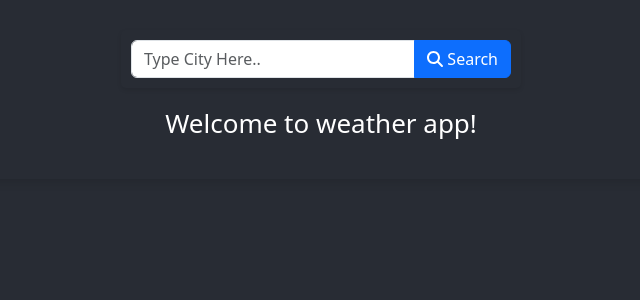
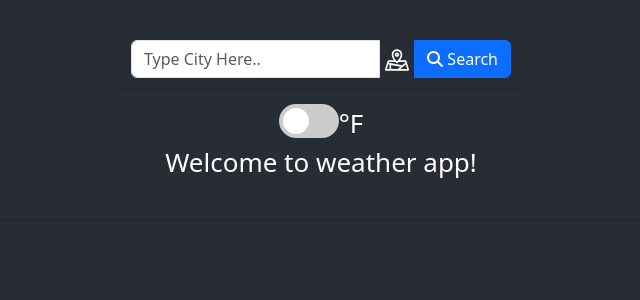
Before and after one commit to garihc23/weather-app, a React (Create React App) app: page / in a window 1280 px wide. Shown: the top 300 px of the page, without its empty margins (319-959 px from the left). Built offline with nearby package versions, Linux system fonts and the light colour scheme.

Commit message:
loading & error handling added Geolocation fixed and improved 	new file:   src/assets/css/GeoLocationButton.css 	new file:   src/assets/css/icons/gps_location.svg 	new file:   src/components/GeolocatonButton.js 	modified:   src/components/WeatherData.js 	deleted:    src/logo.svg

```diff
--- /dev/null
+++ b/src/assets/css/GeoLocationButton.css
@@ -0,0 +1,6 @@
+.geolocation-button {
+    background: none;
+    border: none;
+    cursor: pointer;
+    outline: none;
+  }
--- /dev/null
+++ b/src/components/GeolocatonButton.js
@@ -0,0 +1,18 @@
+import React from 'react';
+import '../assets/css/GeoLocationButton.css'
+import location from '../assets/css/icons/gps_location.svg'
+
+const GeolocationButton = ({ onGetGeoLocation }) => {
+  return (
+    <button className="geolocation-button" onClick={onGetGeoLocation}>
+      <img
+        src={location}
+        alt="Get Location"
+        width="24"
+        height="24"
+      />
+    </button>
+  );
+};
+
+export default GeolocationButton;
--- a/src/components/WeatherData.js
+++ b/src/components/WeatherData.js
@@ -11,14 +11,22 @@ import {
     faTemperatureHigh,
     faCity
 } from '@fortawesome/free-solid-svg-icons';
+import GeolocationButton from './GeolocatonButton';
 const WeatherData = () => {
 
     const apiKey= "961f1ac472543e227063e8d1ccdb64dc"
     const [weatherData, setWeatherData] = useState([{}])
     const [city, setCity] = useState("")
     const [tempUnit, setTempUnit] = useState('imperial')
+    const [fetchMethod, setFetchMethod ] = useState('manual')
+    const [loading, setLoading] = useState(false);
+    const [error, setError] = useState(null);
 
     const getWeather=(e) =>{
+        setFetchMethod('manual');
+        setLoading(true);
+        setError(null);
+
         fetch(`http://api.openweathermap.org/data/2.5/forecast?q=${city}&units=${tempUnit}&AppID=${apiKey}`)
         .then(
             response => response.json()
@@ -28,14 +36,65 @@ const WeatherData = () => {
             }
         )
         .catch((error) => {
-            console.error('Error fetching weather data', error)
+            setError('Error fetching weather data');
+            console.error('Error fetching weather data', error);
         })
+        .finally(() => setLoading(false));
     }
+    const getGeoLocation = () =>{
+        setFetchMethod('geolocation');
+        setLoading(true);
+        setError(null);
+        if(navigator.geolocation) {
+            navigator.geolocation.getCurrentPosition(
+                (position) => {
+                    const { latitude, longitude } = position.coords;
+                    fetch(
+                        `http://api.openweathermap.org/data/2.5/weather?lat=${latitude}&lon=${longitude}&units=${tempUnit}&appid=${apiKey}`
+                    )
+                    .then((response) => response.json())
+                    .then((data) => {
+                        setWeatherData(data);
+                    })
+                    .catch((error) =>{
+                        console.error('Error fetching weather data',error)
+                    })
+                    .finally(() => setLoading(false))
+                },
+                (error) =>{
+                    console.error('Error getting geoLocation', error)
+                }
+            )
+        }else{
+            setLoading(false);
+            setError('Geolocation is not supported by this browser.');
+        }
+    }
+    const handleKeyPress = (e) => {
+        if (e.key === 'Enter') {
+          getWeather(e);
+        }
+      };
 
-    /* console.log("WeatherData---", weatherData) */
+    const handleSearchButtonClick = () => {
+    getWeather(null);
+    };
+    const handleUnitToggle = () =>{/*
+        setTempUnit(tempUnit ==='imperial' ? 'metric' : 'impertial'); */
+        setTempUnit((prevUnit) => (
+            prevUnit === 'imperial' ? 'metric' : 'imperial'
+            ));
+    };
+
+    let weatherCondition;
     let weatherIcon, weatherDescription;
-    if (weatherData && weatherData.list && weatherData.list[0]) {
-        const weatherCondition = weatherData.list[0].weather[0].main;
+    if (fetchMethod === 'manual' && weatherData.list && weatherData.list[0]) {
+        weatherCondition = weatherData.list[0].weather[0].main;
+    }else if(fetchMethod === 'geolocation' && weatherData.weather){
+        weatherCondition = weatherData.weather.main;
+    }
+    /* console.log("WEATHERCONDITION---", weatherCondition) */
+    if (weatherCondition) {
         switch (weatherCondition) {
             case 'Clear':
                 weatherIcon = <FontAwesomeIcon icon={faSun} />;
@@ -55,21 +114,8 @@ const WeatherData = () => {
                 weatherDescription = 'Unknown';
         }
     }
-    const handleKeyPress = (e) => {
-        if (e.key === 'Enter') {
-          getWeather(e);
-        }
-      };
 
-    const handleSearchButtonClick = () => {
-    getWeather(null);
-    };
-    const handleUnitToggle = () =>{/*
-        setTempUnit(tempUnit ==='imperial' ? 'metric' : 'impertial'); */
-        setTempUnit((prevUnit) => (
-            prevUnit === 'imperial' ? 'metric' : 'imperial'
-            ));
-    };
+    console.log("GeoWeatherData---", weatherData)
   return (
     <div className='container'>
         <InputGroup className='mb-3 input'>
@@ -79,14 +125,13 @@ const WeatherData = () => {
                 value={city}
                 onKeyPress={handleKeyPress}
             />
+            <GeolocationButton onGetGeoLocation={getGeoLocation} />
             <Button variant='primary' onClick={handleSearchButtonClick}>
                 <FontAwesomeIcon icon={faSearch} /> Search
             </Button>
         </InputGroup>
-
-
-        {weatherData && weatherData.list && weatherData.list[0] ? (
-            <div>
+        {loading && <p>Loading...</p>}
+        {error && <p className='error-message'>{error}</p>}
         <div className='unit-toggle'>
             <label className='switch'>
                 <input
@@ -97,6 +142,40 @@ const WeatherData = () => {
             </label>
             <span className='unit-label'>{tempUnit === 'imperial' ? '°F' : '°C'}</span>
         </div>
+    { fetchMethod ==='geolocation'
+    ? (
+    weatherData && weatherData.name ? (
+    <div className='weather-data'>
+        <p className='city'>
+            <FontAwesomeIcon icon={faCity} /> {weatherData.name}
+        </p>
+        <p className='temp'>
+            <FontAwesomeIcon icon={faTemperatureHigh} />
+            {tempUnit === 'imperial'
+                ? `${Math.round(weatherData.main.temp)} °F`
+                : `${Math.round((weatherData.main.temp - 32) * 5/9)} °C`
+            }
+        </p>
+        <p className='weather'>
+        {weatherIcon &&
+            <div className='weather-icon'>
+                {weatherIcon}
+                <p className='weather-description'>
+                    {weatherDescription}
+                </p>
+            </div>}
+
+        </p>
+    </div>
+        ) :  (
+            <div>
+                <p>Welcome to weather app!</p>
+            </div>
+        )
+
+    )
+    :(
+    weatherData && weatherData.list && weatherData.list[0] ? (
         <div className='weather-data'>
             <p className='city'>
                 <FontAwesomeIcon icon={faCity} /> {weatherData.city.name}
@@ -119,12 +198,14 @@ const WeatherData = () => {
 
             </p>
         </div>
-            </div>
         ) : (
             <div>
                 <p>Welcome to weather app!</p>
             </div>
-        )}
+        )
+
+    )
+    }
     {weatherData.cod ==='404'?(
             <p className='error-message'>City not found.</p>
         ) : (
```
Also changed, not shown: src/assets/css/icons/gps_location.svg (added), src/logo.svg (deleted). Lines whose indentation alone changed are shown as unchanged.
